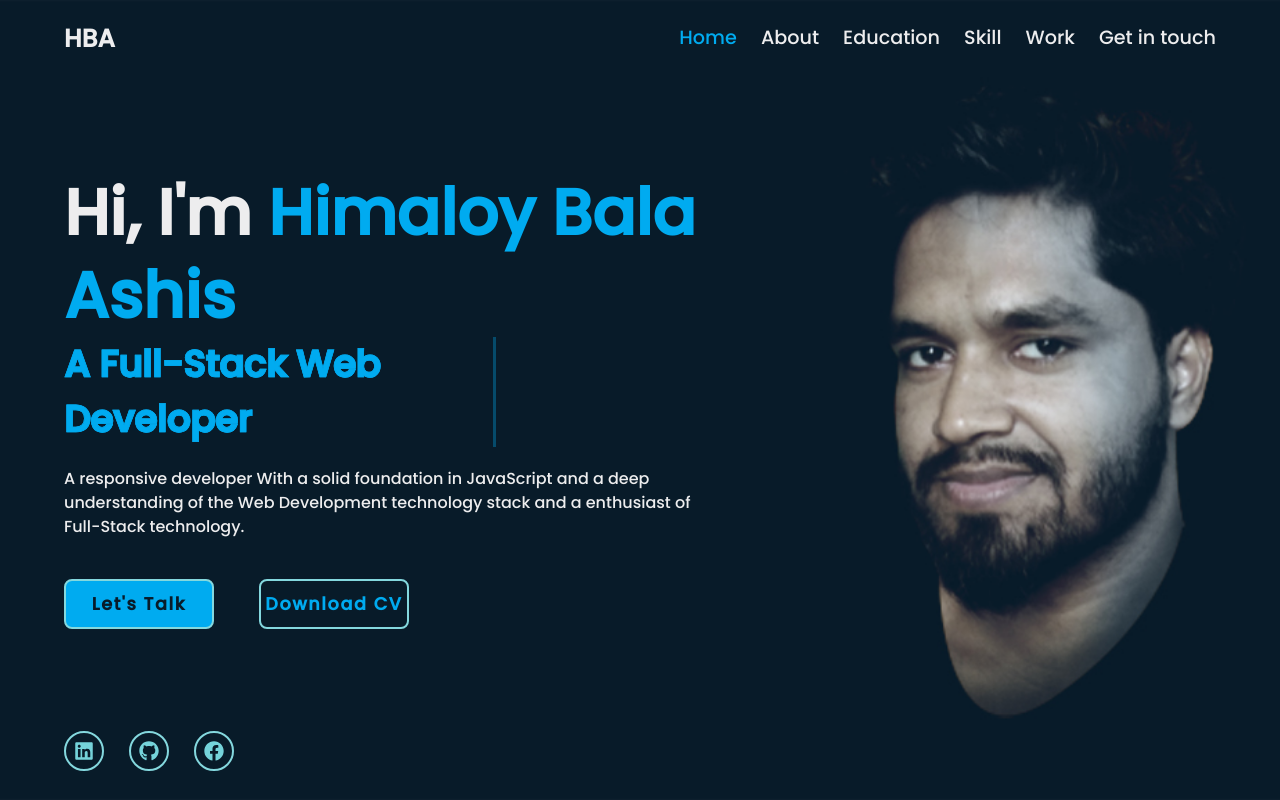
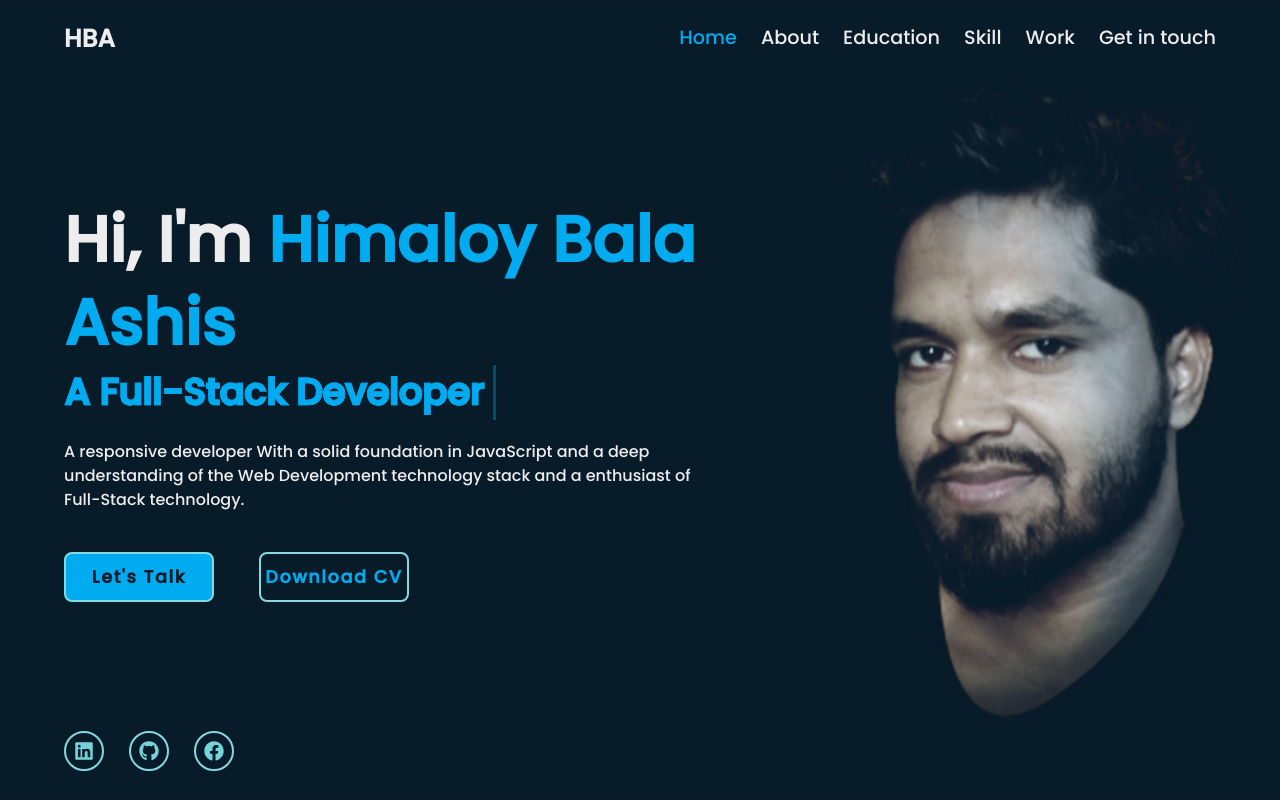
Before and after one commit to HimaloyAshis/portfolio-ab, a React (Vite) app: page / in a window 1280 px wide. Shown: the top 800 px of the page. Built offline with nearby package versions, Linux system fonts and the light colour scheme.

Commit message:
again upated

```diff
--- a/src/Page/Home/Home.jsx
+++ b/src/Page/Home/Home.jsx
@@ -107,7 +107,7 @@ import emailjs from '@emailjs/browser';
                 <div className='home-content'>
                     <h1 >Hi, I'm <span>Himaloy Bala Ashis</span> </h1>
 
-                    <h3 className='animate'>A Full-Stack Web Developer</h3>
+                    <h3 className='animate'>A Full-Stack Developer</h3>
                     <p>A responsive developer With a solid foundation in JavaScript and a deep understanding of the Web Development technology stack and a enthusiast of Full-Stack technology.</p>
                     <div className='btn-box'>
                         <a href="mailto:himaloyashis98@gmail.com">Let's Talk</a>
```
